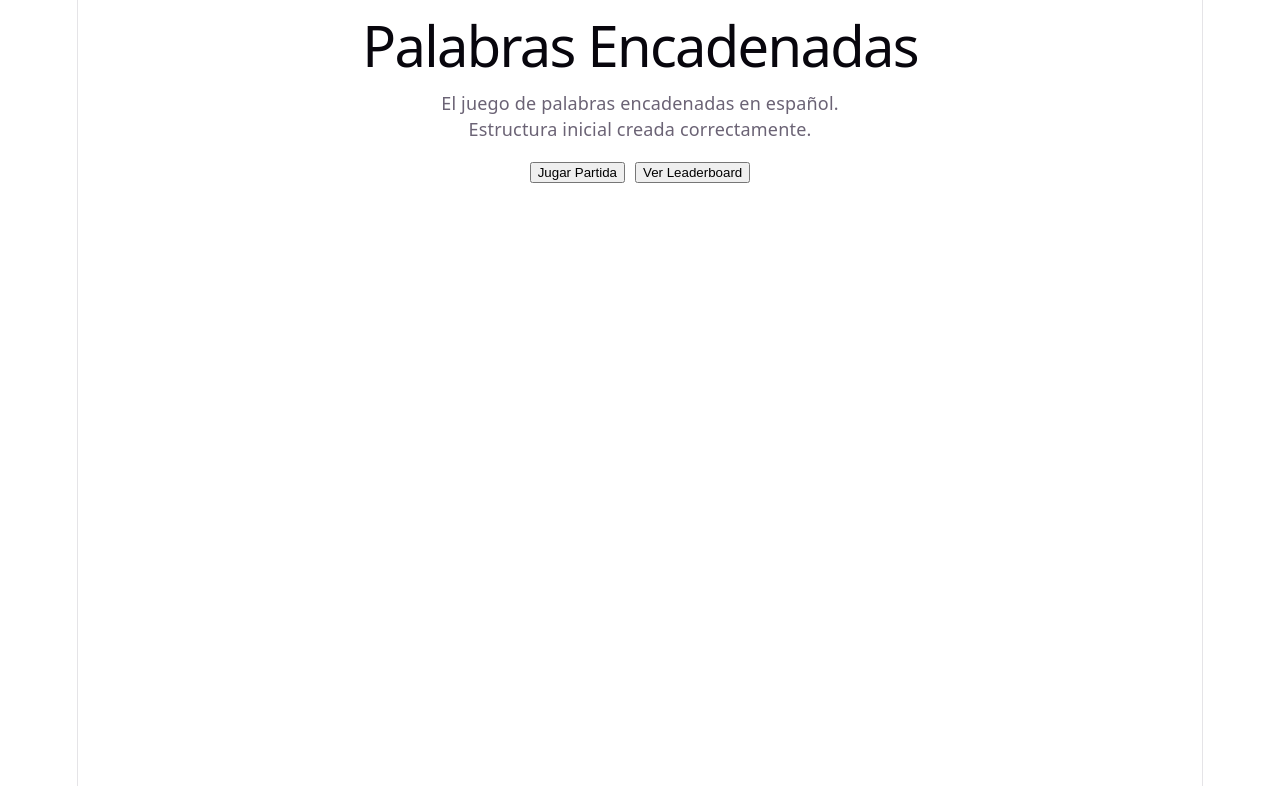
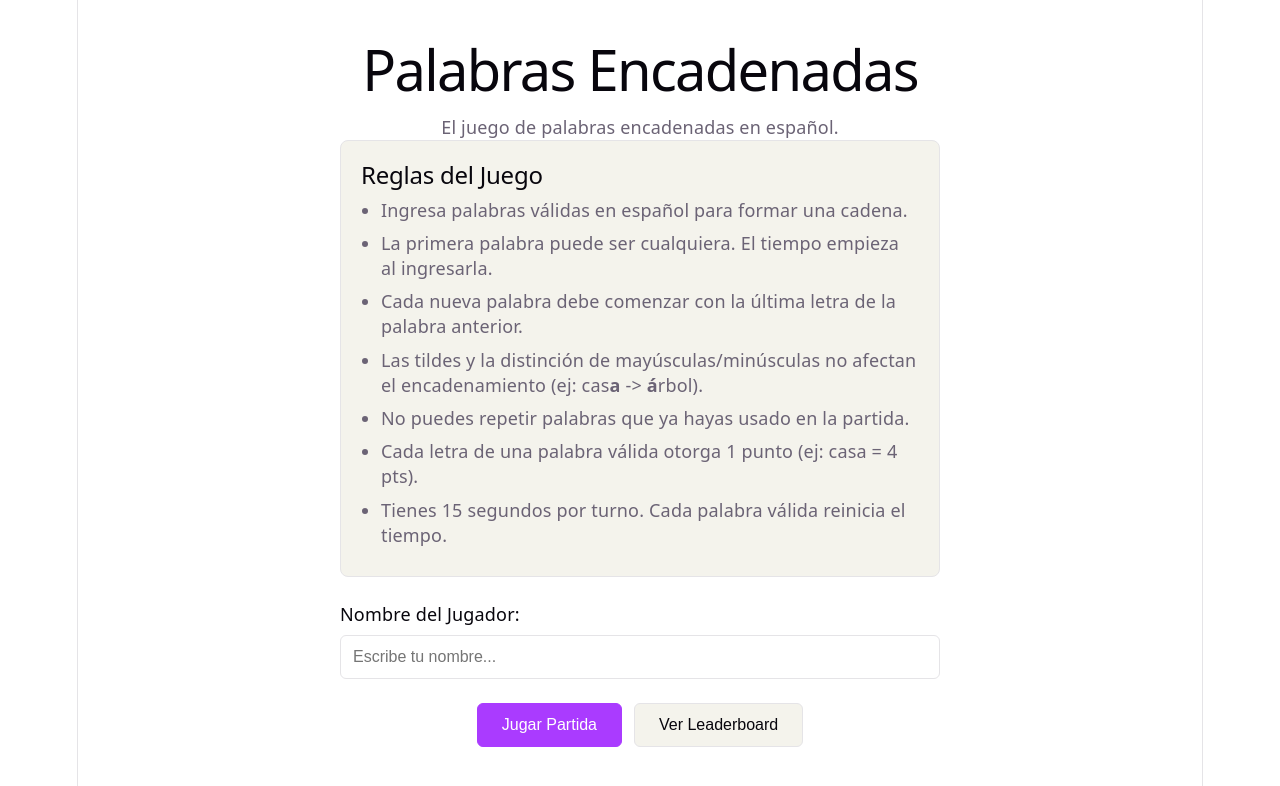
Before and after one commit to salvanescki/unq-ui-nicolas-salvanescki-trabajo-final, a React (Vite) app: page / in a window 1280 px wide. Shown: the top 786 px of the page. Built offline with nearby package versions, Linux system fonts and the light colour scheme.

Commit message:
feat: start screen

```diff
--- a/src/App.tsx
+++ b/src/App.tsx
@@ -2,23 +2,27 @@ import { useState } from 'react';
 import type { GameStatus, LeaderboardEntry } from './types/game';
 import { GameBoard } from './components/GameBoard';
 import { Leaderboard } from './components/Leaderboard';
+import { StartScreen } from './components/StartScreen';
 
 function App() {
   const [status, setStatus] = useState<GameStatus>('idle');
   const [showLeaderboard, setShowLeaderboard] = useState<boolean>(false);
+  const [playerName, setPlayerName] = useState<string>('');
 
   // Mock leaderboard data for initial render
   const [leaderboardEntries] = useState<LeaderboardEntry[]>([
     { name: 'Jugador 1', score: 13, wordsCount: 3, date: new Date().toLocaleDateString() },
   ]);
 
-  const handleStartGame = () => {
+  const handleStartGame = (name: string) => {
+    setPlayerName(name);
     setStatus('playing');
     setShowLeaderboard(false);
   };
 
   const handleBackToMenu = () => {
     setStatus('idle');
+    setPlayerName('');
   };
 
   return (
@@ -32,26 +36,20 @@ function App() {
         {showLeaderboard ? (
           <Leaderboard entries={leaderboardEntries} onClose={() => setShowLeaderboard(false)} />
         ) : status === 'idle' ? (
-          <div className="game-intro">
-            <p>Estructura inicial creada correctamente.</p>
-            <div style={{ marginTop: '20px', display: 'flex', gap: '10px', justifyContent: 'center' }}>
-              <button onClick={handleStartGame} className="btn">
-                Jugar Partida
-              </button>
-              <button onClick={() => setShowLeaderboard(true)} className="btn">
-                Ver Leaderboard
-              </button>
-            </div>
-          </div>
+          <StartScreen
+            onStart={handleStartGame}
+            onShowLeaderboard={() => setShowLeaderboard(true)}
+          />
         ) : status === 'playing' ? (
           <GameBoard onGameOver={() => setStatus('gameover')} />
         ) : (
           <div className="game-over">
             <h2>Fin de la Partida (Simulado)</h2>
+            <p>Jugador: {playerName}</p>
             <p>Puntaje final: 9 pts</p>
             <p>Palabras válidas: 2</p>
             <div style={{ marginTop: '20px', display: 'flex', gap: '10px', justifyContent: 'center' }}>
-              <button onClick={handleStartGame} className="btn">
+              <button onClick={() => handleStartGame(playerName)} className="btn">
                 Jugar de Nuevo
               </button>
               <button onClick={handleBackToMenu} className="btn">
--- /dev/null
+++ b/src/components/StartScreen.tsx
@@ -0,0 +1,68 @@
+import React, { useState } from 'react';
+
+interface StartScreenProps {
+  onStart: (name: string) => void;
+  onShowLeaderboard: () => void;
+}
+
+export const StartScreen: React.FC<StartScreenProps> = ({ onStart, onShowLeaderboard }) => {
+  const [nameInput, setNameInput] = useState<string>('');
+  const [nameError, setNameError] = useState<string>('');
+
+  const handleNameSubmit = (e: React.FormEvent) => {
+    e.preventDefault();
+    const trimmedName = nameInput.trim();
+    if (!trimmedName) {
+      setNameError('El nombre no puede estar vacío.');
+    } else if (trimmedName.length < 3) {
+      setNameError('El nombre debe tener al menos 3 caracteres.');
+    } else {
+      setNameError('');
+      onStart(trimmedName);
+    }
+  };
+
+  return (
+    <div className="game-intro">
+      <div className="rules-section">
+        <h2>Reglas del Juego</h2>
+        <ul>
+          <li>Ingresa palabras válidas en español para formar una cadena.</li>
+          <li>La primera palabra puede ser cualquiera. El tiempo empieza al ingresarla.</li>
+          <li>Cada nueva palabra debe comenzar con la última letra de la palabra anterior.</li>
+          <li>Las tildes y la distinción de mayúsculas/minúsculas no afectan el encadenamiento (ej: cas<strong>a</strong> {"->"} <strong>á</strong>rbol).</li>
+          <li>No puedes repetir palabras que ya hayas usado en la partida.</li>
+          <li>Cada letra de una palabra válida otorga 1 punto (ej: casa = 4 pts).</li>
+          <li>Tienes 15 segundos por turno. Cada palabra válida reinicia el tiempo.</li>
+        </ul>
+      </div>
+
+      <form onSubmit={handleNameSubmit} className="start-form">
+        <div className="form-group">
+          <label htmlFor="playerName">Nombre del Jugador:</label>
+          <input
+            type="text"
+            id="playerName"
+            value={nameInput}
+            onChange={(e) => {
+              setNameInput(e.target.value);
+              if (nameError) setNameError('');
+            }}
+            placeholder="Escribe tu nombre..."
+            maxLength={20}
+          />
+          {nameError && <p className="error-message">{nameError}</p>}
+        </div>
+
+        <div className="button-group">
+          <button type="submit" className="btn btn-primary">
+            Jugar Partida
+          </button>
+          <button type="button" onClick={onShowLeaderboard} className="btn">
+            Ver Leaderboard
+          </button>
+        </div>
+      </form>
+    </div>
+  );
+};
--- a/src/index.css
+++ b/src/index.css
@@ -109,3 +109,138 @@ code {
   padding: 4px 8px;
   background: var(--code-bg);
 }
+
+.app-container {
+  padding: 24px;
+  flex: 1;
+  display: flex;
+  flex-direction: column;
+  align-items: center;
+  box-sizing: border-box;
+}
+
+.game-content {
+  width: 100%;
+  max-width: 600px;
+  margin: 0 auto;
+}
+
+.game-intro {
+  display: flex;
+  flex-direction: column;
+  align-items: center;
+  gap: 24px;
+  text-align: left;
+}
+
+.rules-section {
+  background: var(--code-bg);
+  border: 1px solid var(--border);
+  border-radius: 8px;
+  padding: 20px;
+  width: 100%;
+  box-sizing: border-box;
+}
+
+.rules-section h2 {
+  margin-top: 0;
+  color: var(--text-h);
+}
+
+.rules-section ul {
+  padding-left: 20px;
+  margin: 0;
+}
+
+.rules-section li {
+  margin-bottom: 8px;
+  line-height: 140%;
+}
+
+.start-form {
+  width: 100%;
+  display: flex;
+  flex-direction: column;
+  gap: 16px;
+}
+
+.form-group {
+  display: flex;
+  flex-direction: column;
+  gap: 8px;
+}
+
+.form-group label {
+  font-weight: 500;
+  color: var(--text-h);
+}
+
+.form-group input {
+  padding: 12px;
+  font-size: 16px;
+  border: 1px solid var(--border);
+  border-radius: 6px;
+  background: var(--bg);
+  color: var(--text-h);
+  outline: none;
+}
+
+.form-group input:focus {
+  border-color: var(--accent);
+}
+
+.error-message {
+  color: #ef4444;
+  font-size: 14px;
+  margin-top: 4px !important;
+}
+
+.button-group {
+  display: flex;
+  gap: 12px;
+  justify-content: center;
+  margin-top: 8px;
+}
+
+.btn {
+  padding: 12px 24px;
+  font-size: 16px;
+  font-weight: 500;
+  border: 1px solid var(--border);
+  border-radius: 6px;
+  background: var(--code-bg);
+  color: var(--text-h);
+  cursor: pointer;
+  transition: background 0.2s, border-color 0.2s;
+}
+
+.btn:hover {
+  background: var(--border);
+}
+
+.btn-primary {
+  background: var(--accent);
+  color: white;
+  border-color: var(--accent);
+}
+
+.btn-primary:hover {
+  background: #9333ea;
+  border-color: #9333ea;
+}
+
+.btn-danger {
+  padding: 12px 24px;
+  font-size: 16px;
+  font-weight: 500;
+  border: 1px solid #ef4444;
+  border-radius: 6px;
+  background: rgba(239, 68, 68, 0.1);
+  color: #ef4444;
+  cursor: pointer;
+}
+
+.btn-danger:hover {
+  background: #ef4444;
+  color: white;
+}
```
